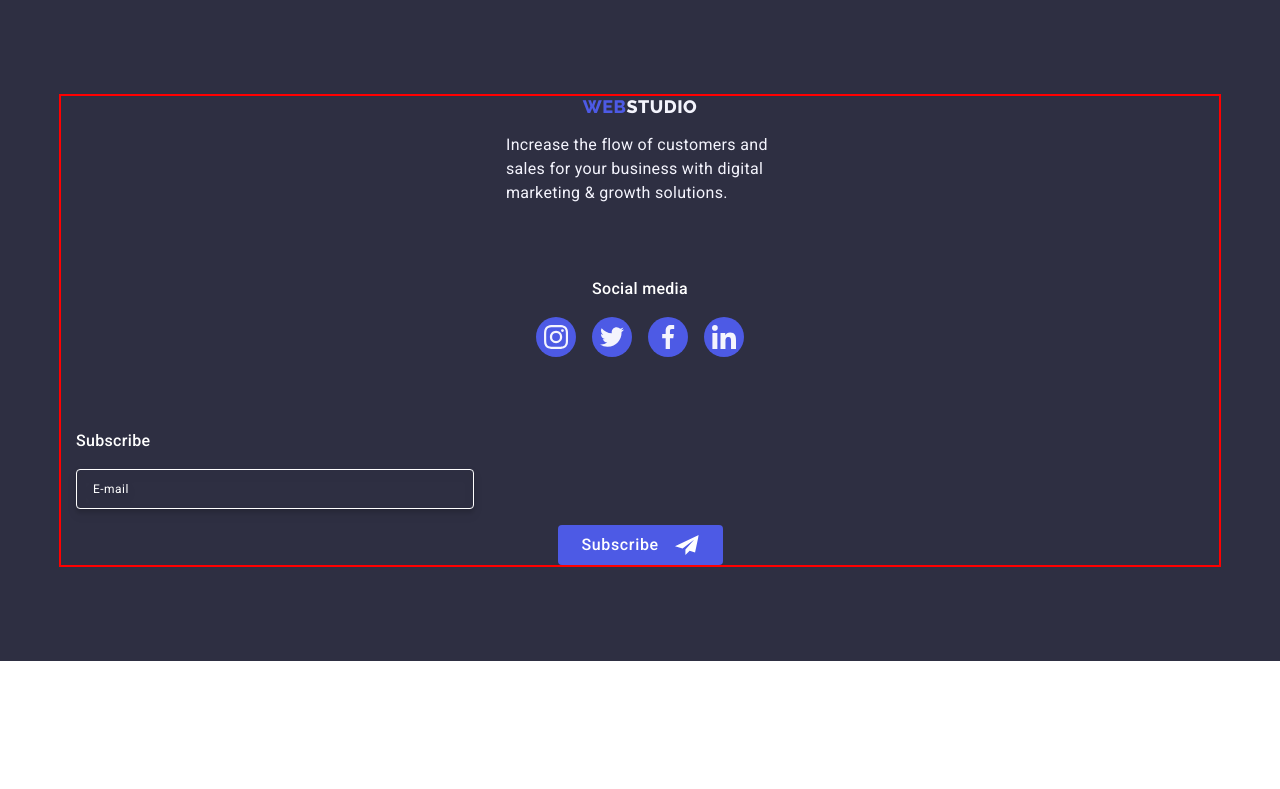
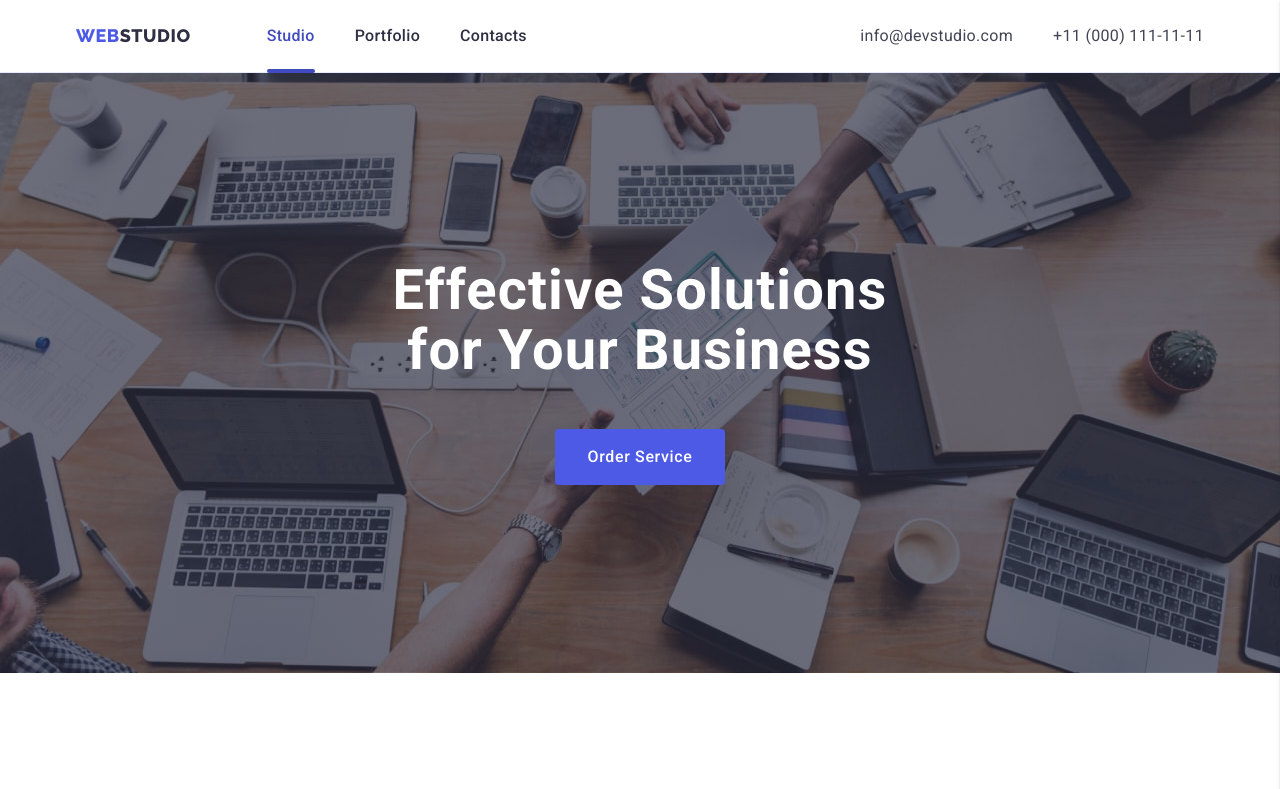
Before and after one commit to jn3107/goit-markup-hw-06, a plain HTML site: page index.html in a window 1280 px wide. Shown: the top 789 px of the page. Drawn offline with nearby package versions, Linux system fonts and the light colour scheme.

Commit message:
homework00006

```diff
--- a/css/media.css
+++ b/css/media.css
@@ -162,6 +162,49 @@
         .customers-client-link{
             width: 168px;
         }
+
+        .footer-text{
+        max-width: 264px;
+        }
+
+        .footer-container {
+            display: flex;
+            flex-direction: row;
+            flex-wrap: wrap;
+            max-width: 582px;
+
+                gap: 72px 24px;
+        }
+
+        .footer-container-text{
+            margin-right: 24px;
+                align-items: start;
+                margin-bottom: 0;
+        }
+
+        .footer-socials{
+            align-items: start;
+                margin-bottom: 0;
+        }
+
+        .footer-form {
+            flex-direction: row;
+
+        }
+
+        .footer-input{
+            width: 264px;
+        }
+
+        .footer-social-form{
+            align-items: start;
+        }
+
+        .footer-label{
+            margin-right: 24px;
+        }
+
+
 }
 
 @media screen and (min-width: 1158px) {
@@ -313,4 +356,39 @@
         height: 100%;
         width: 100%;
     }
+
+    .footer{
+        padding-top: 100px;
+        padding-bottom: 100px;
+    }
+
+    .footer-text{
+        max-width: 264px;
+    }
+
+    .footer-container{
+        display: flex;
+    }
+
+    .footer-container-text {
+        margin-right: 120px;
+    }
+
+    .footer-social-form {
+        display: block;
+        margin-left: 80px;
+    }
+
+    .footer-form{
+        justify-content: flex-end;
+        gap: 24px;
+    }
+
+    .footer-input{
+        width: 264px;
+    }
+
+    .footer-btn{
+        min-width: 165px;
+    }
 }
--- a/css/styles.css
+++ b/css/styles.css
@@ -39,7 +39,7 @@ body{
     padding-right: 16px;
     margin: 0 auto;
 
-    outline: 2px solid red;
+    /* outline: 2px solid red; */
 }
 
 .visually-hidden {
@@ -663,10 +663,10 @@ body{
 .footer-social-form{
     /* display: block;
     margin-left: 80px; */
-    /* display: flex; */
+    display: flex;
     flex-direction: column;
     align-items: center;
-    /* align-self: stretch; */
+    align-self: stretch;
 }
 
 .footer-title{
@@ -702,7 +702,8 @@ body{
 .footer-input{
     /* width: 264px; */
     width: 100%;
-
+    width: calc(100vw - 16px * 2);
+    max-width: 398px;
     height: 40px;
     border-radius: 4px;
     border: 1px solid var(--white, #FFF);
--- a/index.html
+++ b/index.html
@@ -15,7 +15,7 @@
     <link rel="stylesheet" href="./css/media.css" />
 </head>
 <body>
-    <!-- <header class="header">
+    <header class="header">
         <div class="container header-container">
         <nav class="header-navigation">
         <a href="./index.html" class="header-logo link">WEB<span class="header-logo-accent">Studio</span></a>
@@ -90,18 +90,18 @@
                 </div>
             </div>
         </div>
-    </header> -->
+    </header>
 
     <main>
-        <!-- <section class="hero">
+        <section class="hero">
         <div class="container hero-container">
         <h1 class="hero-title">Effective Solutions
             for Your Business</h1>
         <button type="button" class="hero-btn" data-modal-open>Order Service</button>
         </div>
-        </section> -->
+        </section>
 
-        <!-- <section class="advantages">
+        <section class="advantages">
           <div class="container">
             <h2 class="visually-hidden">Advantages</h2>
           <ul class="advantages-list list">
@@ -144,9 +144,9 @@
             </li>
           </ul>
           </div>
-        </section> -->
+        </section>
 
-        <!-- <section class="doing">
+        <section class="doing">
             <div class="container">
             <h2 class="doing-title">What are we doing</h2>
             <ul class="doing-list list">
@@ -155,9 +155,9 @@
                 <li class="doing-item"><img srcset="./images/telephone.jpg 1x, ./images/telephone-2x.jpg 2x "src="./images/telephone.jpg" alt="telephone" width="360" height="300"></li>
             </ul>
             </div>
-        </section> -->
+        </section>
 
-        <!-- <section class="team">
+        <section class="team">
             <div class="container">
             <h2 class="team-title">Our Team</h2>
             <ul class="team-list list">
@@ -295,9 +295,9 @@
                 </li>
             </ul>
             </div>
-        </section> -->
+        </section>
 
-        <!-- <section class="customers">
+        <section class="customers">
             <div class="container">
             <h2 class="customers-title">Customers</h2>
             <ul class="customers-client-list list">
@@ -339,7 +339,7 @@
                 </li>
             </ul>
             </div>
-        </section> -->
+        </section>
     </main>
 
     <footer class="footer">
```
